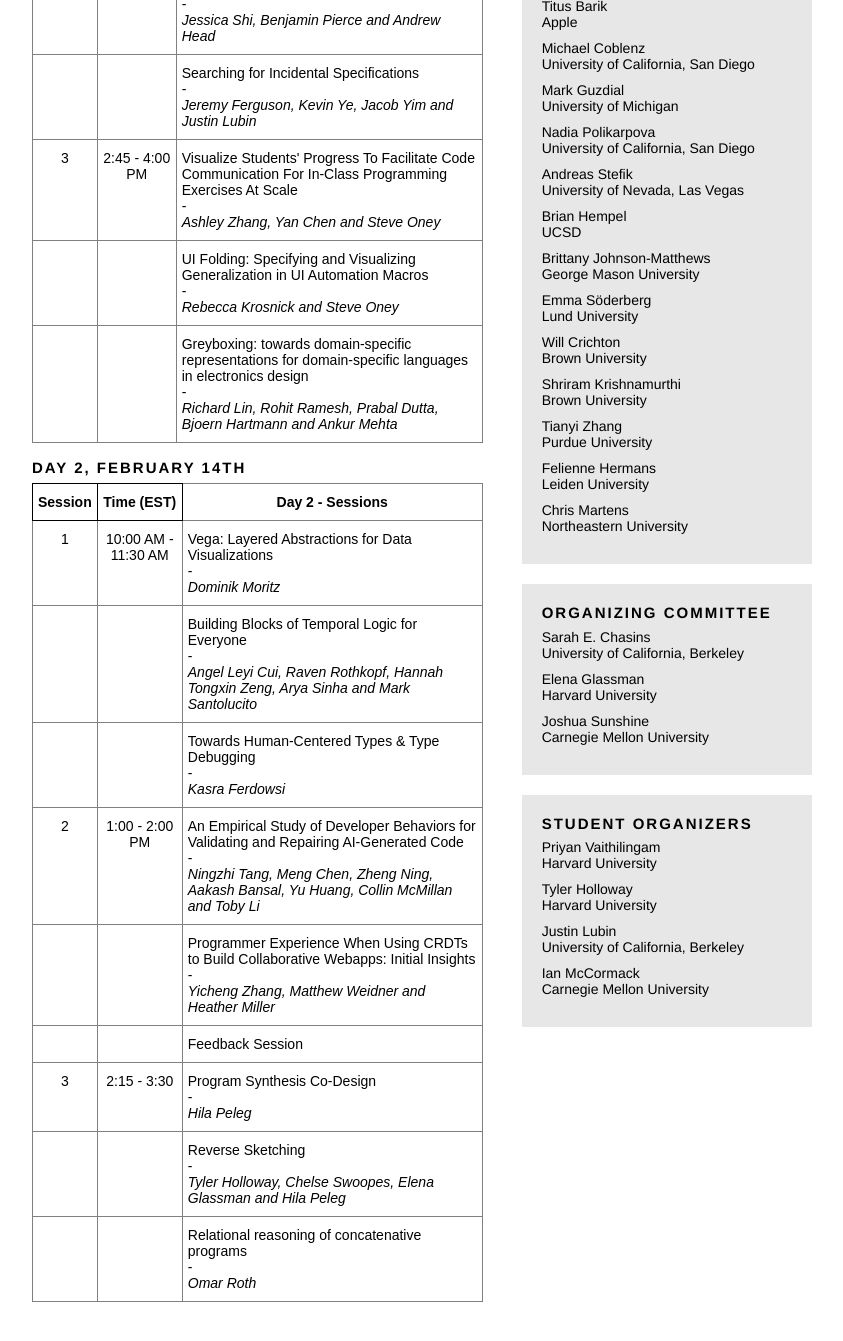
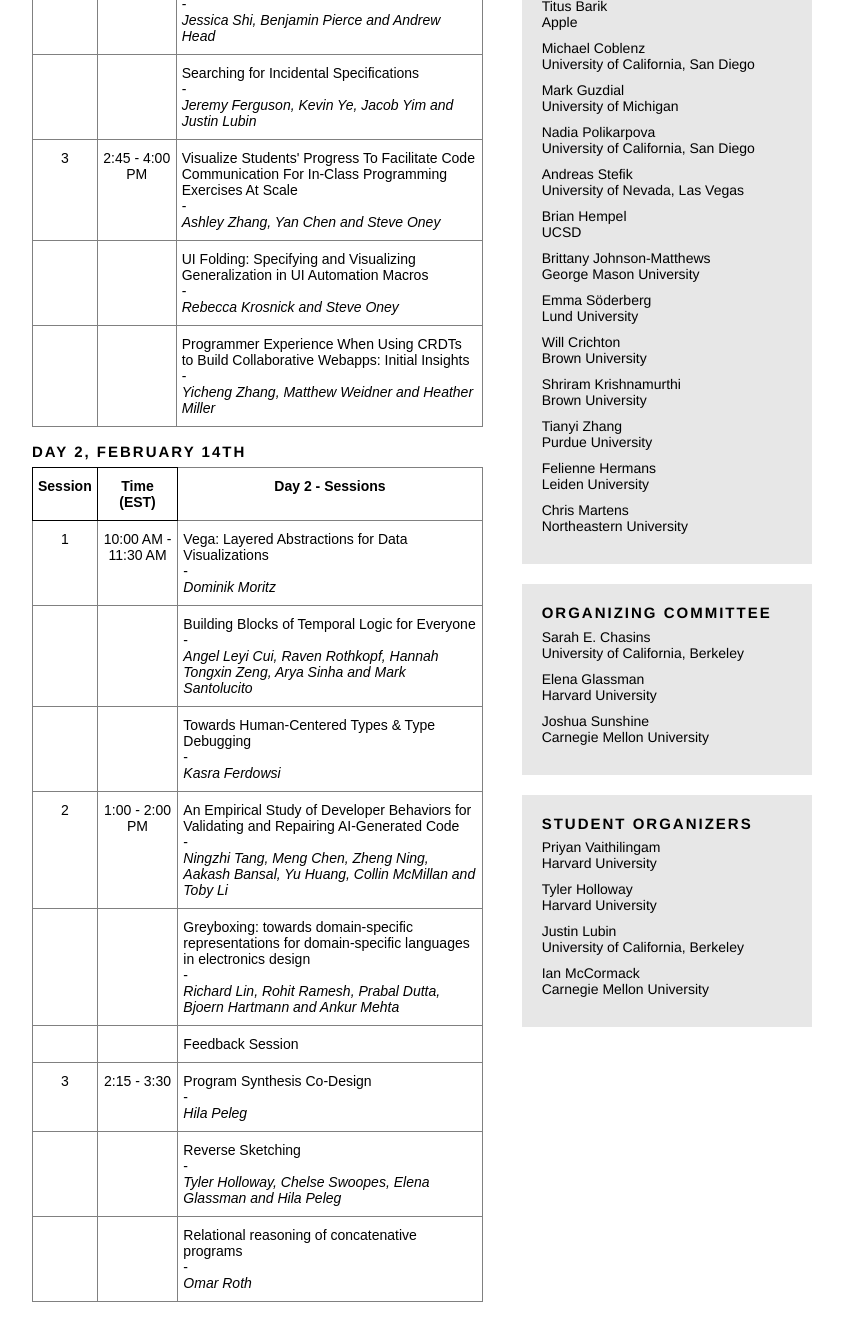
Before and after one commit to plateau-workshop/plateau-2024, a Jekyll site: the page built from schedule.html, in a window 1280 px wide and 1400 px high, scrolled down 859 px. Shown: the top 1341 px of the window, without its empty margins (218-1061 px from the left). Built offline with Jekyll 4.4.1, drawn with Linux system fonts in a browser that asks for light colours.

Commit message:
Updated schedule; switched greyboxing and programmer experience...

```diff
--- a/schedule.html
+++ b/schedule.html
@@ -76,7 +76,7 @@ layout: default
     <tr>
       <td class="tg-c3ow"></td>
       <td class="tg-c3ow"></td>
-      <td class="tg-0pky">Greyboxing: towards domain-specific representations for domain-specific languages in electronics design<br>-<br><span style="font-weight:400;font-style:italic">Richard Lin, Rohit Ramesh, Prabal Dutta, Bjoern Hartmann and Ankur Mehta</span></td>
+      <td class="tg-0pky">Programmer Experience When Using CRDTs to Build Collaborative Webapps: Initial Insights<br>-<br><span style="font-weight:400;font-style:italic">Yicheng Zhang, Matthew Weidner and Heather Miller</span></td>
     </tr>
   </tbody>
   </table>
@@ -125,7 +125,7 @@ layout: default
       <tr>
         <td class="tg-c3ow"></td>
         <td class="tg-c3ow"></td>
-        <td class="tg-0pky">Programmer Experience When Using CRDTs to Build Collaborative Webapps: Initial Insights<br>-<br><span style="font-weight:400;font-style:italic">Yicheng Zhang, Matthew Weidner and Heather Miller</span></td>
+        <td class="tg-0pky">Greyboxing: towards domain-specific representations for domain-specific languages in electronics design<br>-<br><span style="font-weight:400;font-style:italic">Richard Lin, Rohit Ramesh, Prabal Dutta, Bjoern Hartmann and Ankur Mehta</span></td>
       </tr>
       <tr>
         <td class="tg-c3ow"></td>
```
Also changed, not shown: 1 other file.
